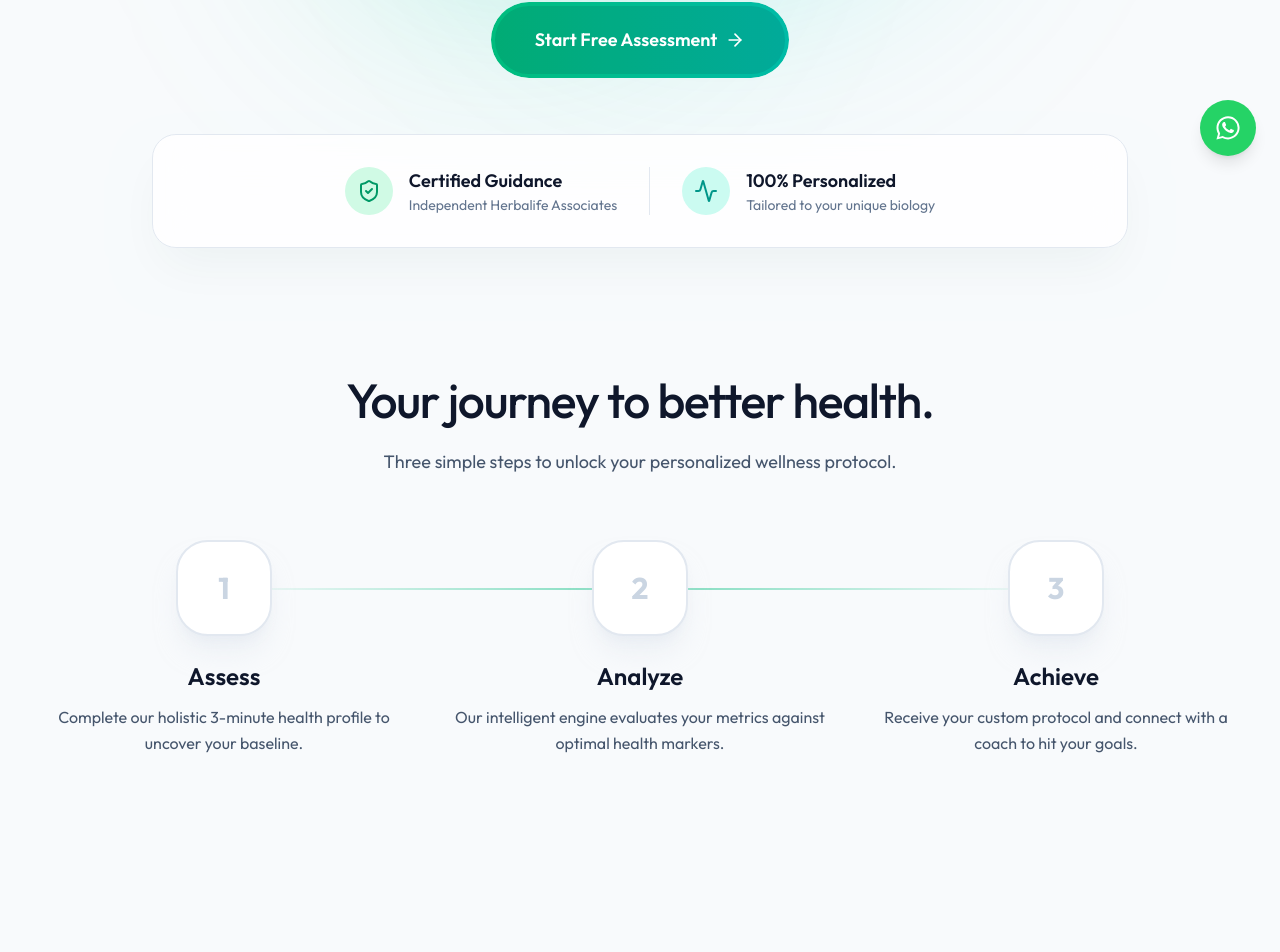
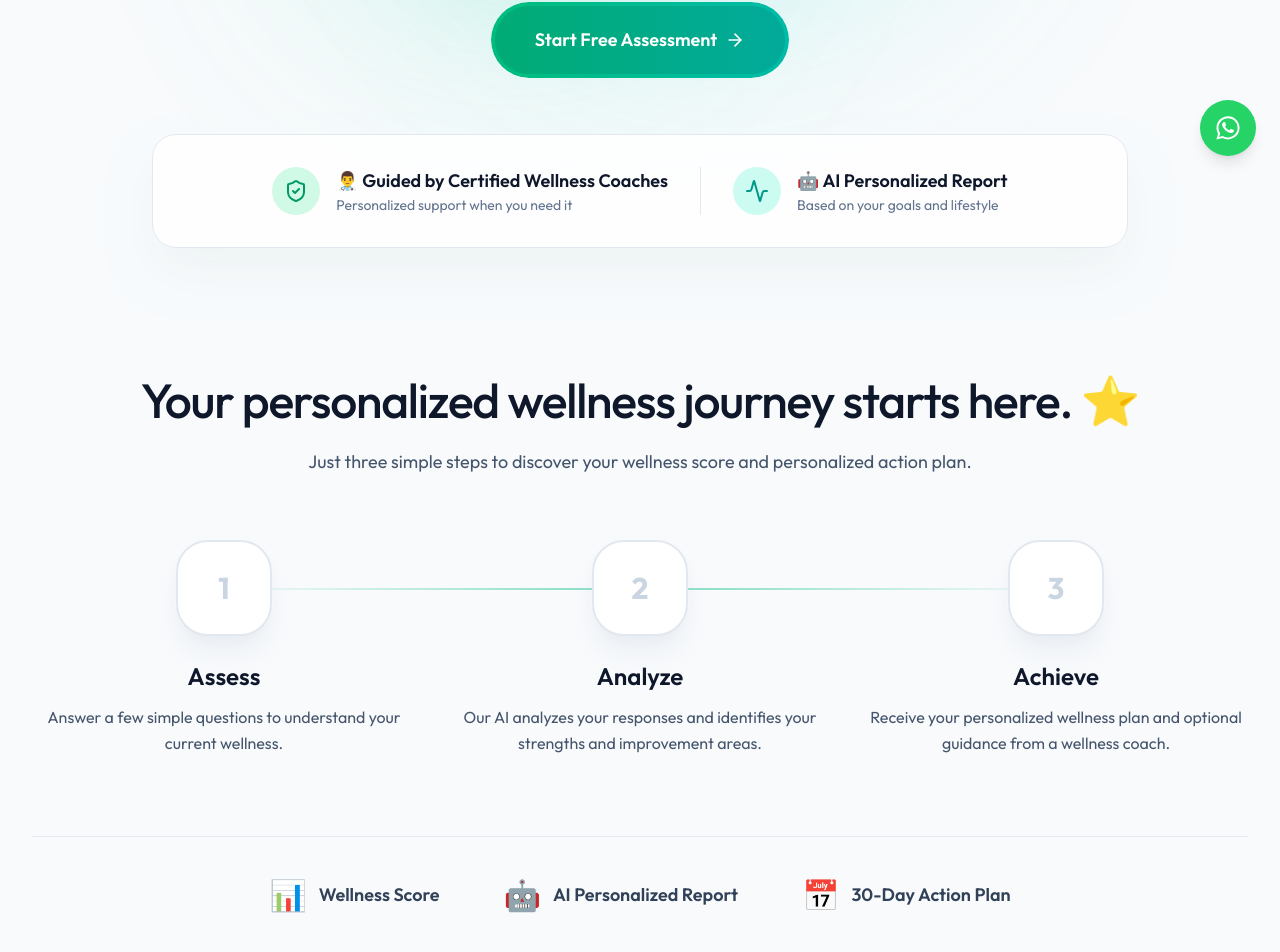
Before and after one commit to veeiq/WelliQo, a Next.js app in the folder apps/web/: page / in a window 1280 px wide. Shown: the part 620-1572 px from the top of the page. Built offline with nearby package versions, Linux system fonts and the light colour scheme.

Commit message:
content: update home page copy and add step benefits based on user feedback

```diff
--- a/apps/web/src/app/(main)/page.tsx
+++ b/apps/web/src/app/(main)/page.tsx
@@ -49,8 +49,8 @@ export default function HomePage() {
               <ShieldCheck className="h-6 w-6" />
             </div>
             <div>
-              <p className="font-semibold text-slate-900 dark:text-white text-lg">Certified Guidance</p>
-              <p className="text-sm text-slate-500 dark:text-slate-400">Independent Herbalife Associates</p>
+              <p className="font-semibold text-slate-900 dark:text-white text-lg">👨‍⚕️ Guided by Certified Wellness Coaches</p>
+              <p className="text-sm text-slate-500 dark:text-slate-400">Personalized support when you need it</p>
             </div>
           </div>
           <div className="hidden sm:block h-12 w-px bg-slate-200 dark:bg-slate-800"></div>
@@ -59,8 +59,8 @@ export default function HomePage() {
               <Activity className="h-6 w-6" />
             </div>
             <div>
-              <p className="font-semibold text-slate-900 dark:text-white text-lg">100% Personalized</p>
-              <p className="text-sm text-slate-500 dark:text-slate-400">Tailored to your unique biology</p>
+              <p className="font-semibold text-slate-900 dark:text-white text-lg">🤖 AI Personalized Report</p>
+              <p className="text-sm text-slate-500 dark:text-slate-400">Based on your goals and lifestyle</p>
             </div>
           </div>
         </div>
@@ -70,10 +70,10 @@ export default function HomePage() {
       <section className="mx-auto w-full max-w-7xl px-4 py-32 sm:px-6 lg:px-8">
         <div className="mb-16 text-center">
           <h2 className="text-3xl font-medium tracking-tight text-slate-900 dark:text-slate-50 sm:text-5xl">
-            Your journey to better health.
+            Your personalized wellness journey starts here. ⭐
           </h2>
           <p className="mt-6 text-lg text-slate-600 dark:text-slate-400 max-w-2xl mx-auto">
-            Three simple steps to unlock your personalized wellness protocol.
+            Just three simple steps to discover your wellness score and personalized action plan.
           </p>
         </div>
 
@@ -86,7 +86,7 @@ export default function HomePage() {
               <span className="text-3xl font-bold text-slate-300 dark:text-slate-700 group-hover:text-emerald-500 transition-colors duration-500">1</span>
             </div>
             <h3 className="text-2xl font-semibold text-slate-900 dark:text-white mb-3">Assess</h3>
-            <p className="text-slate-600 dark:text-slate-400 leading-relaxed">Complete our holistic 3-minute health profile to uncover your baseline.</p>
+            <p className="text-slate-600 dark:text-slate-400 leading-relaxed">Answer a few simple questions to understand your current wellness.</p>
           </div>
 
           <div className="relative flex flex-col items-center text-center group">
@@ -94,7 +94,7 @@ export default function HomePage() {
               <span className="text-3xl font-bold text-slate-300 dark:text-slate-700 group-hover:text-teal-500 transition-colors duration-500">2</span>
             </div>
             <h3 className="text-2xl font-semibold text-slate-900 dark:text-white mb-3">Analyze</h3>
-            <p className="text-slate-600 dark:text-slate-400 leading-relaxed">Our intelligent engine evaluates your metrics against optimal health markers.</p>
+            <p className="text-slate-600 dark:text-slate-400 leading-relaxed">Our AI analyzes your responses and identifies your strengths and improvement areas.</p>
           </div>
 
           <div className="relative flex flex-col items-center text-center group">
@@ -102,7 +102,22 @@ export default function HomePage() {
               <span className="text-3xl font-bold text-slate-300 dark:text-slate-700 group-hover:text-emerald-500 transition-colors duration-500">3</span>
             </div>
             <h3 className="text-2xl font-semibold text-slate-900 dark:text-white mb-3">Achieve</h3>
-            <p className="text-slate-600 dark:text-slate-400 leading-relaxed">Receive your custom protocol and connect with a coach to hit your goals.</p>
+            <p className="text-slate-600 dark:text-slate-400 leading-relaxed">Receive your personalized wellness plan and optional guidance from a wellness coach.</p>
+          </div>
+        </div>
+
+        <div className="mt-20 pt-10 border-t border-slate-200/50 dark:border-slate-800/50 flex flex-col md:flex-row items-center justify-center gap-8 md:gap-16">
+          <div className="flex items-center gap-3">
+             <span className="text-3xl">📊</span>
+             <span className="font-semibold text-slate-700 dark:text-slate-300 text-lg">Wellness Score</span>
+          </div>
+          <div className="flex items-center gap-3">
+             <span className="text-3xl">🤖</span>
+             <span className="font-semibold text-slate-700 dark:text-slate-300 text-lg">AI Personalized Report</span>
+          </div>
+          <div className="flex items-center gap-3">
+             <span className="text-3xl">📅</span>
+             <span className="font-semibold text-slate-700 dark:text-slate-300 text-lg">30-Day Action Plan</span>
           </div>
         </div>
       </section>
```
